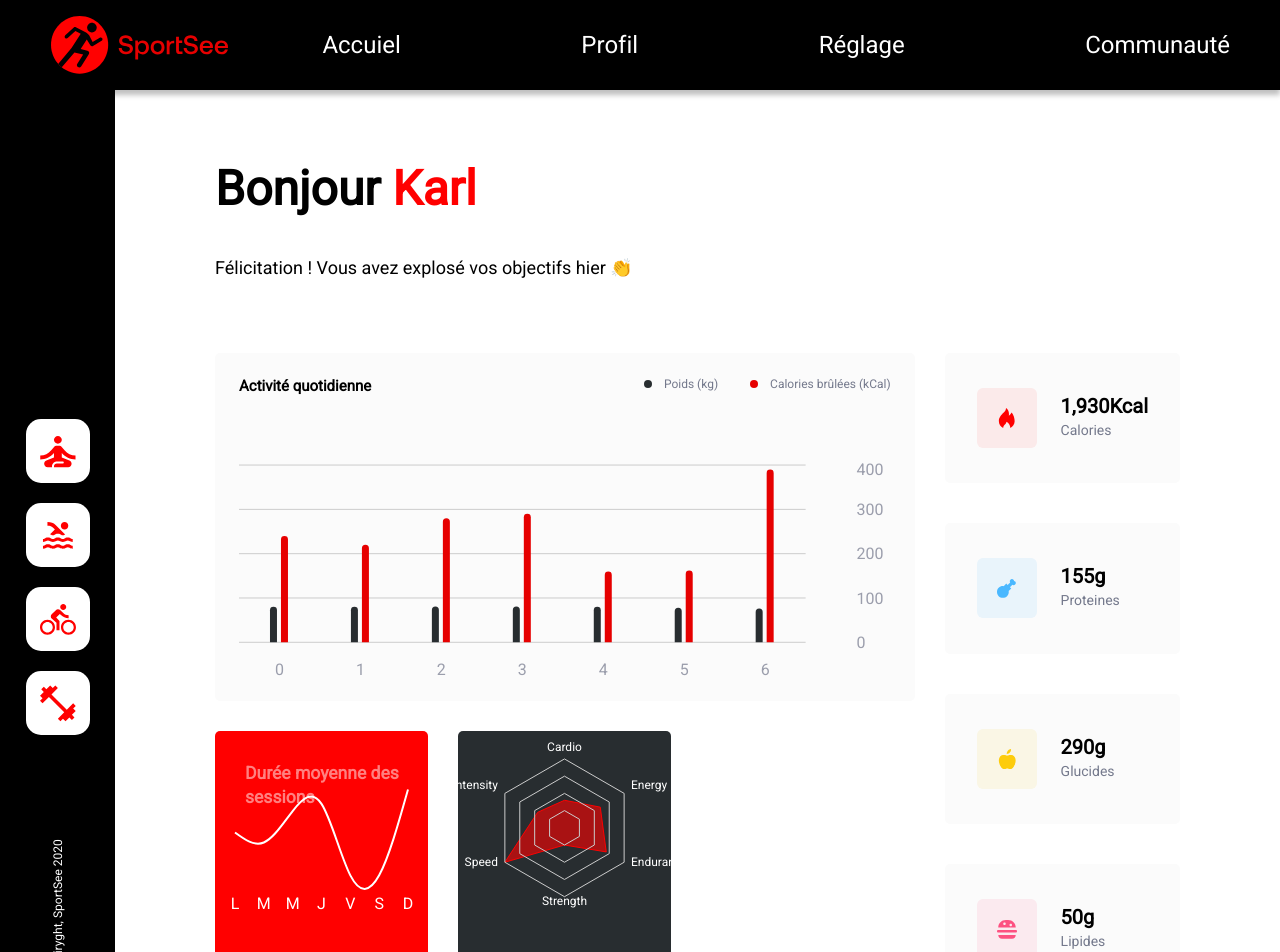
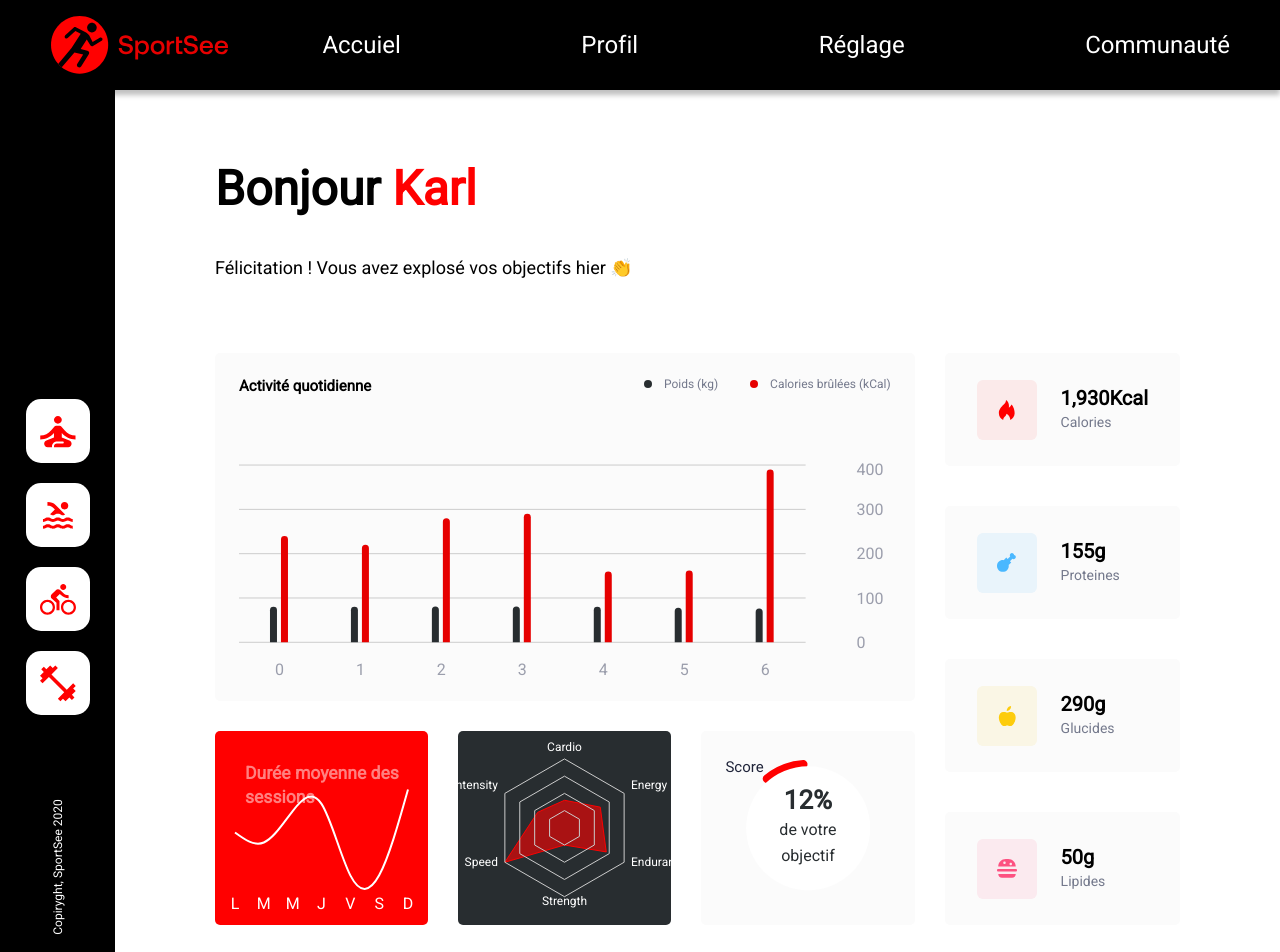
Before and after one commit to Lukylix/Sportsee, a React (Create React App) app: page /dashboard/12 in a window 1280 px wide. Shown: the top 952 px of the page. Built offline with nearby package versions, Linux system fonts and the light colour scheme.

Commit message:
Score chart

```diff
--- /dev/null
+++ b/src/components/ScoreChart/ScoreChart.js
@@ -0,0 +1,37 @@
+import { ResponsiveContainer, PolarAngleAxis, RadialBar, RadialBarChart } from "recharts";
+
+import "./ScoreChart.scss";
+
+function ScoreChart({ score }) {
+  const chartData = [{ score: score * 100, fill: "#FF0000" }];
+  return (
+    <div className="scoreChart">
+      <h3>Score</h3>
+      <ResponsiveContainer width="100%" height="100%">
+        <RadialBarChart
+          cx="50%"
+          cy="50%"
+          data={chartData}
+          innerRadius="70%"
+          startAngle={90}
+          endAngle={450}
+          barSize={10}
+          background={{ fill: "white" }}
+        >
+          <PolarAngleAxis type="number" domain={[0, 100]} angleAxisId={0} tick={false} />
+          <RadialBar dataKey="score" cornerRadius={10} />
+        </RadialBarChart>
+      </ResponsiveContainer>
+      <div className="scoreChart__circle">
+        <p>
+          <span>{score * 100}%</span>
+          <br />
+          de votre <br />
+          objectif
+        </p>
+      </div>
+    </div>
+  );
+}
+
+export default ScoreChart;
--- /dev/null
+++ b/src/components/ScoreChart/ScoreChart.scss
@@ -0,0 +1,40 @@
+.scoreChart {
+  background-color: #fbfbfb;
+  border-radius: 5px;
+  h3 {
+    position: absolute;
+    top: 24px;
+    left: 24px;
+    font-weight: 500;
+    font-size: 15px;
+    line-height: 24px;
+    color: #20253a;
+  }
+  &__circle {
+    position: absolute;
+    top: 50%;
+    left: 50%;
+    transform: translate(-50%, -50%);
+    width: 58%;
+    background-color: white;
+    border-radius: 50%;
+    display: flex;
+    justify-content: center;
+    align-items: center;
+    &:before {
+      content: "";
+      float: left;
+      padding-top: 100%;
+    }
+    p {
+      text-align: center;
+      font-size: 16px;
+      line-height: 26px;
+      color: #282d30;
+      span {
+        font-size: 26px;
+        font-weight: bold;
+      }
+    }
+  }
+}
--- /dev/null
+++ b/src/components/ScoreChart/index.js
@@ -0,0 +1,3 @@
+import ScoreChart from "./ScoreChart";
+
+export default ScoreChart;
--- a/src/screens/Dashboard/Dashboard.js
+++ b/src/screens/Dashboard/Dashboard.js
@@ -11,6 +11,7 @@ import SessionLineChart from "../../components/SessionLineChart";
 import PerformanceRadarChart from "../../components/PerformanceRadarChart";
 
 import "./Dashboard.scss";
+import ScoreChart from "../../components/ScoreChart";
 
 function Dashboard() {
   const { id } = useParams();
@@ -72,7 +73,7 @@ function Dashboard() {
         </div>
         <SessionLineChart />
         <PerformanceRadarChart />
-        <div className="temp"></div>
+        <ScoreChart score={user?.todayScore || user?.score} />
       </section>
     </main>
   );
```
